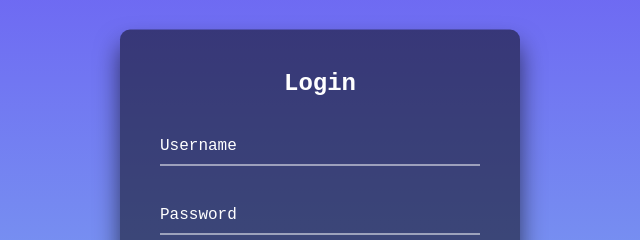
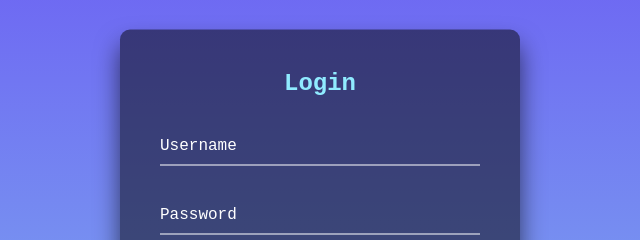
Before and after one commit to hansajeejasinghe/Login-portal, a plain HTML site: page index.html in a window 1280 px wide. Shown: the part 186-426 px from the top of the page, 320-960 px from the left. Drawn offline with Linux system fonts and the light colour scheme.

Commit message:
2nd commit

```diff
--- a/style.css
+++ b/style.css
@@ -24,7 +24,7 @@ html {
   .login-box h2 {
     margin: 0 0 30px;
     padding: 0;
-    color: #fff;
+    color: #90EBFF;
     text-align: center;
   }
 
```
